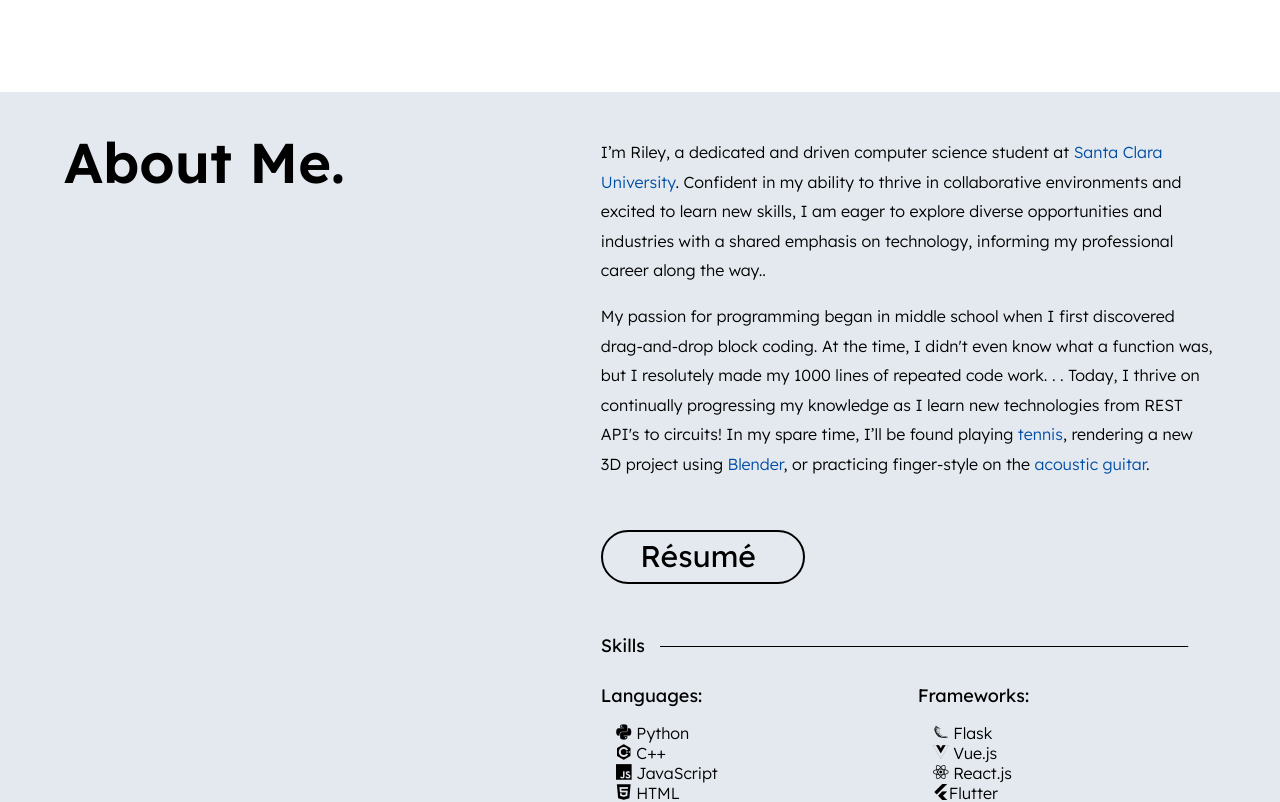
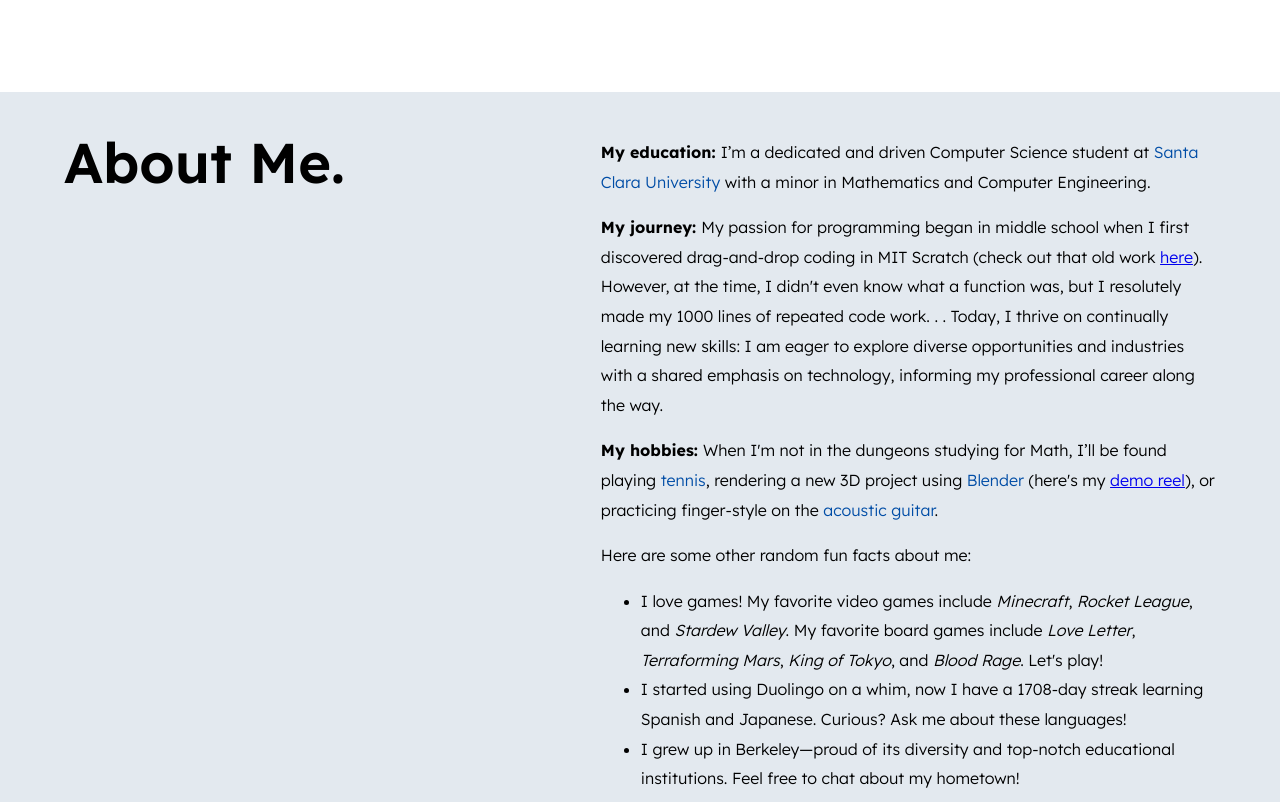
Before and after one commit to rileywong311/Personal-Website, a Vue app: page / in a window 1280 px wide. Shown: the part 1280-2082 px from the top of the page. Built offline with nearby package versions, Linux system fonts and the light colour scheme.

Commit message:
Update About Me

```diff
--- a/src/views/MainPage.vue
+++ b/src/views/MainPage.vue
@@ -30,19 +30,42 @@
     <h2 id="SectionBreak" data-section-number="1" style="grid-column: 1; margin-bottom: auto">About Me.</h2>
     <div style="grid-column: 2">
       <p>
-        I’m Riley, a dedicated and driven computer science student at
-        <span style="color: var(--secondary)">Santa Clara University</span>.
-        Confident in my ability to thrive in collaborative environments and excited to learn new skills,
-        I am eager to explore diverse opportunities and industries with a shared emphasis on technology,
-        informing my professional career along the way..
+        <b>My education: </b>
+        I’m a dedicated and driven Computer Science student at <span style="color: var(--secondary)">Santa Clara University</span>
+         with a minor in Mathematics and Computer Engineering.
       </p>
       <p>
-        My passion for programming began in middle school when I first discovered drag-and-drop block coding.
-        At the time, I didn't even know what a function was, but I resolutely made my 1000 lines of repeated code work.&nbsp;.&nbsp;.
-        Today, I thrive on continually progressing my knowledge as I learn new technologies from REST API's to circuits!
-        In my spare time, I’ll be found playing <span style="color: var(--secondary)">tennis</span>,
-        rendering a new 3D project using <span style="color: var(--secondary)">Blender</span>,
+        <b>My journey: </b>
+        My passion for programming began in middle school when I first discovered drag-and-drop coding in MIT Scratch
+        (check out that old work <a href="https://scratch.mit.edu/users/18rwong/projects/" target="_blank">here</a>).
+        However, at the time, I didn't even know what a function was, but I resolutely made my 1000 lines of repeated code work.&nbsp;.&nbsp;.
+        Today, I thrive on continually learning new skills: I am eager to explore diverse opportunities and industries with a
+        shared emphasis on technology, informing my professional career along the way.
+      </p>
+      <p>
+        <b>My hobbies: </b>
+        When I'm not in the dungeons studying for Math, I’ll be found playing <span style="color: var(--secondary)">tennis</span>,
+        rendering a new 3D project using <span style="color: var(--secondary)">Blender</span>
+        (here's my <a href="https://youtu.be/QGM3tFAf_bQ" target="_blank">demo reel</a>),
         or practicing finger-style on the <span style="color: var(--secondary)">acoustic guitar</span>.
+      </p>
+      <p>
+        Here are some other random fun facts about me:
+        <ul>
+          <li>
+            I love games!
+            My favorite video games include <i>Minecraft</i>, <i>Rocket League</i>, and <i>Stardew Valley</i>.
+            My favorite board games include <i>Love Letter</i>, <i>Terraforming Mars</i>, <i>King of Tokyo</i>, and <i>Blood Rage</i>.
+            Let's play!
+          </li>
+          <li>
+            I started using Duolingo on a whim, now I have a {{ Math.round((((new Date().getTime()) - (new Date("09/09/2019").getTime())) / (1000 * 3600 * 24))) }}-day
+            streak learning Spanish and Japanese. Curious? Ask me about these languages!
+          </li>
+          <li>
+            I grew up in Berkeley—proud of its diversity and top-notch educational institutions. Feel free to chat about my hometown!
+          </li>
+        </ul>
       </p>
       <div style="width: 200px">
         <a href="documents/resume.pdf" target="_black" style="color: black; text-decoration: none">
```
